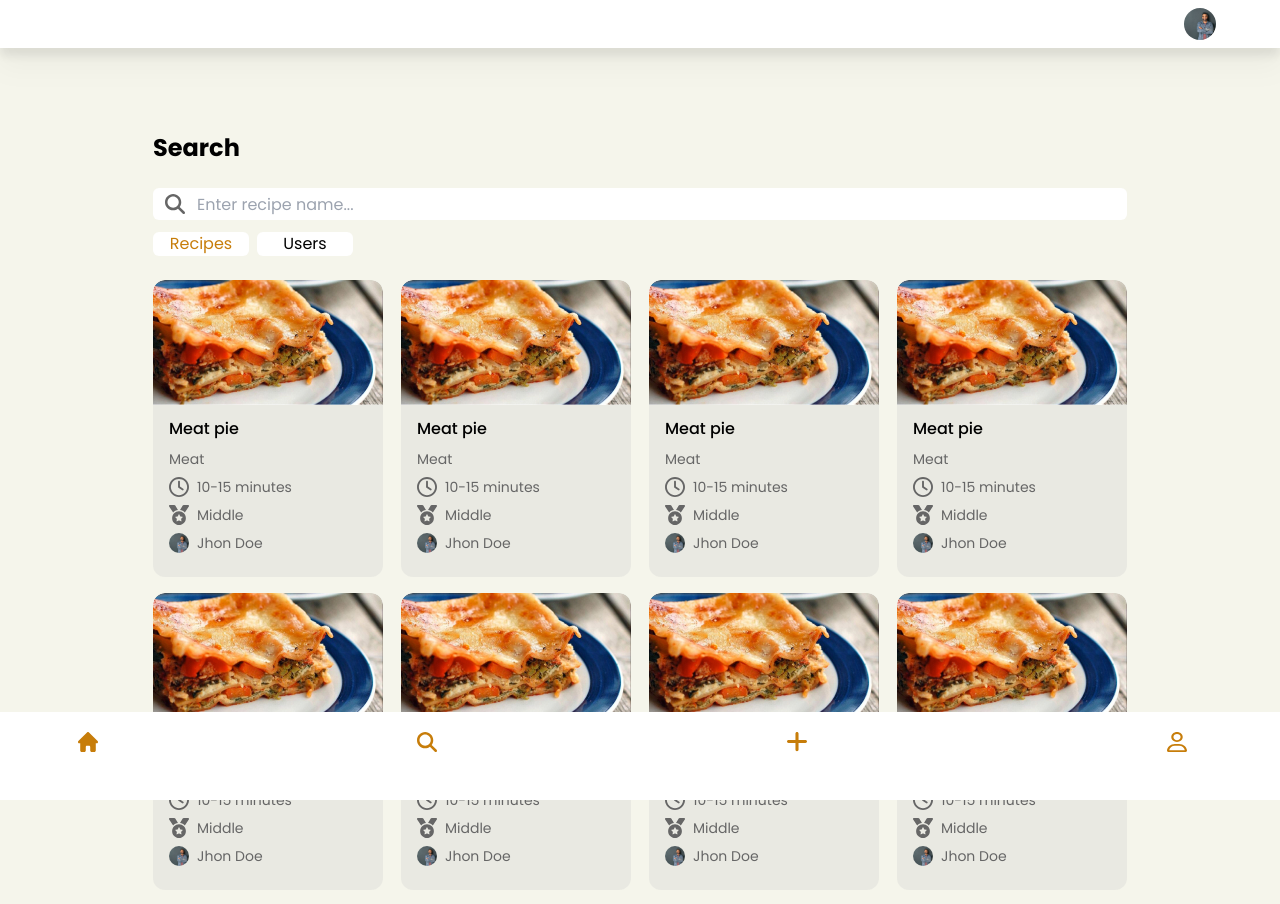
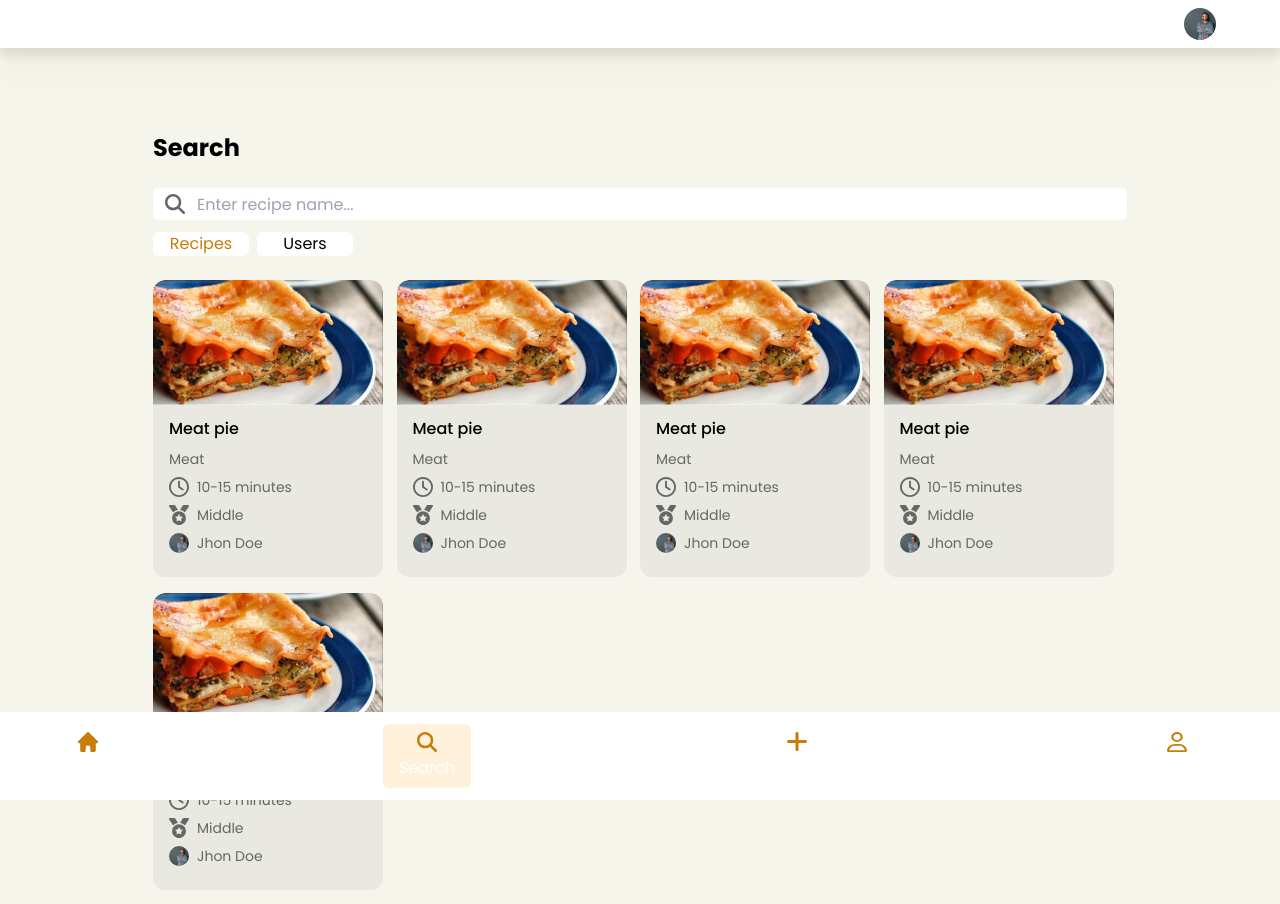
Before and after one commit to hliebovkyrylo/culinarybook-web, a Next.js app: page /search/recipes in a window 1280 px wide. Shown: the top 904 px of the page. Built offline with nearby package versions, Linux system fonts and the light colour scheme.

Commit message:
search/users page layout

```diff
--- a/app/(root)/search/recipes/page.tsx
+++ b/app/(root)/search/recipes/page.tsx
@@ -1,8 +1,12 @@
 "use client"
 
-import RecipeCard                    from "@/components/cards/RecipeCard";
-import { SearchButtons, SearchField, SearchLayout } from "@/components/search";
-import { GlassIcon }                 from "@/icons";
+import RecipeCard    from "@/components/cards/RecipeCard";
+import {
+  SearchButtons,
+  SearchField,
+  SearchLayout
+}                    from "@/components/search";
+import { GlassIcon } from "@/icons";
 
 const Search = () => {
   return (
@@ -14,8 +18,8 @@ const Search = () => {
         />
         <SearchButtons className="mt-3" />
       </div>
-      <div className="flex flex-wrap justify-between">
-        {[...Array(8)].map(() => (
+      <div className="grid grid-cols-4 max-lg:grid-cols-3 max-[746px]:grid-cols-1">
+        {[...Array(5)].map(() => (
           <RecipeCard
             key={'ssgsg'}
             id="dgfg9034hg348yfg3j0s94"
@@ -25,7 +29,7 @@ const Search = () => {
             cookingTime="10-15 minutes"
             complexity="Middle"
             author="Jhon Doe"
-            className="mb-4"
+            className="mb-4 max-[746px]:!w-full"
           />
         ))}
       </div>
--- /dev/null
+++ b/app/(root)/search/users/page.tsx
@@ -0,0 +1,38 @@
+"use client"
+
+import CreatorCard   from "@/components/cards/CreatorCard";
+import {
+  SearchButtons,
+  SearchField,
+  SearchLayout
+}                    from "@/components/search";
+import { GlassIcon } from "@/icons";
+
+const Search = () => {
+  return (
+    <SearchLayout title="Search">
+      <div className="my-6">
+        <SearchField
+          placeholder="Enter username..."
+          leftIcon={<GlassIcon className="absolute top-1.5 left-3 fill-[#666]" />}
+        />
+        <SearchButtons className="mt-3" />
+      </div>
+      <div className="grid grid-cols-5 max-lg:grid-cols-3 max-[746px]:grid-cols-1 max-[746px]:justify-items-center">
+        {[...Array(20)].map(() => (
+          <CreatorCard
+            key={'ssgs' + 1}
+            id="fgsdfgheth53"
+            userImage="/assets/testuserimage.jpg"
+            name="Jhon Doe"
+            followers={100}
+            recipes={17}
+            className="mb-2 !w-[186px] max-lg:!w-[98%]"
+          />
+        ))}
+      </div>
+    </SearchLayout>
+  )
+}
+
+export default Search;
--- a/components/cards/CreatorCard.tsx
+++ b/components/cards/CreatorCard.tsx
@@ -6,11 +6,12 @@ import Image from "next/image";
 import Link  from "next/link";
 
 interface ICreatorCard {
-  id       : string;
-  userImage: string;
-  name     : string;
-  followers: number;
-  recipes  : number;
+  id         : string;
+  userImage  : string;
+  name       : string;
+  followers  : number;
+  recipes    : number;
+  className ?:string;
 }
 
 const CreatorCard = ({
@@ -18,10 +19,11 @@ const CreatorCard = ({
   userImage,
   name,
   followers,
-  recipes
+  recipes,
+  className
 }: ICreatorCard) => {
   return (
-    <article className="bg-[#cccccc4b] hover:bg-[#bbbbbb4b] dark:bg-[#41414159] dark:hover:bg-[#41414170] w-width-160 py-3 px-4 rounded-xl">
+    <article className={`bg-[#cccccc4b] hover:bg-[#bbbbbb4b] dark:bg-[#41414159] dark:hover:bg-[#41414170] w-width-160 py-3 px-4 rounded-xl ${className}`}>
       <Link href={`/profile/${id}`}>
         <Image className="rounded-full h-8 object-cover" src={userImage} alt="User image" width={32} height={32} />
         <div className="my-4 card__name">{name}</div>
--- a/components/cards/RecipeCard.tsx
+++ b/components/cards/RecipeCard.tsx
@@ -34,7 +34,7 @@ const RecipeCard = ({
       <Link href={`/recipe/${id}`}>
         <div className="overflow-hidden">
           <Image
-            className={`rounded-tl-xl rounded-tr-xl transition-all ${isHovered && "scale-110"}`}
+            className={`rounded-tl-xl w-full h-[125px] object-cover rounded-tr-xl transition-all ${isHovered && "scale-110"}`}
             src={recipeImage === "" ? "/assets/testrecipephoto.jpg" : recipeImage}
             alt="Recipe photo"
             width={230}
--- a/components/search/SearchLayout/SearchLayout.tsx
+++ b/components/search/SearchLayout/SearchLayout.tsx
@@ -1,6 +1,6 @@
 export const SearchLayout = ({ children, title }: { children: React.ReactNode, title: string }) => {
   return (
-    <div className="flex justify-center w-full max-w-[974px] mx-auto">
+    <div className="w-full max-w-[974px] mx-auto">
       <div>
         <h1 className="head-text">{title}</h1>
         {children}
--- a/components/shared/Bottombar.tsx
+++ b/components/shared/Bottombar.tsx
@@ -3,7 +3,6 @@
 import { sidebarLinks } from "@/constants";
 import Link             from "next/link";
 import { usePathname }  from "next/navigation";
-import { useTheme }     from "next-themes";
 
 const Bottombar = () => {
   const pathname  = usePathname();
--- a/constants/index.js
+++ b/constants/index.js
@@ -8,7 +8,7 @@ export const sidebarLinks = [
   },
   {
     image   : <GlassIcon className="icon-color" />,
-    route   : "/search",
+    route   : "/search/recipes",
     label   : "Search",
   },
   {
```
